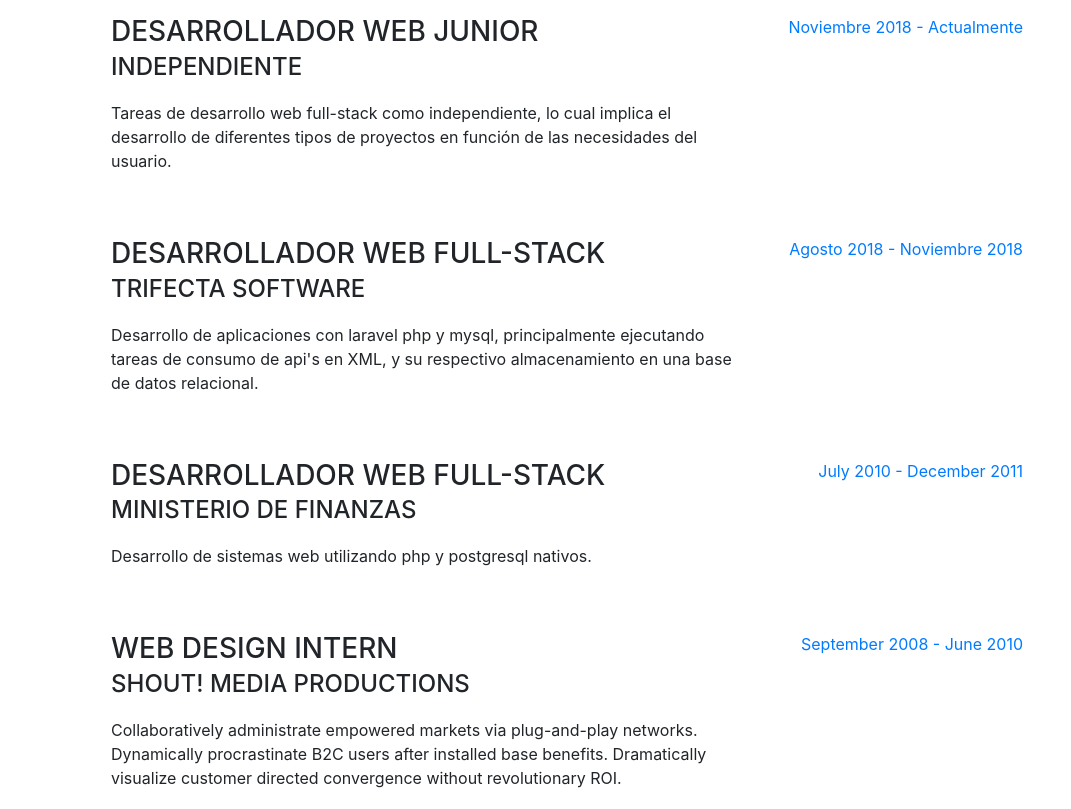
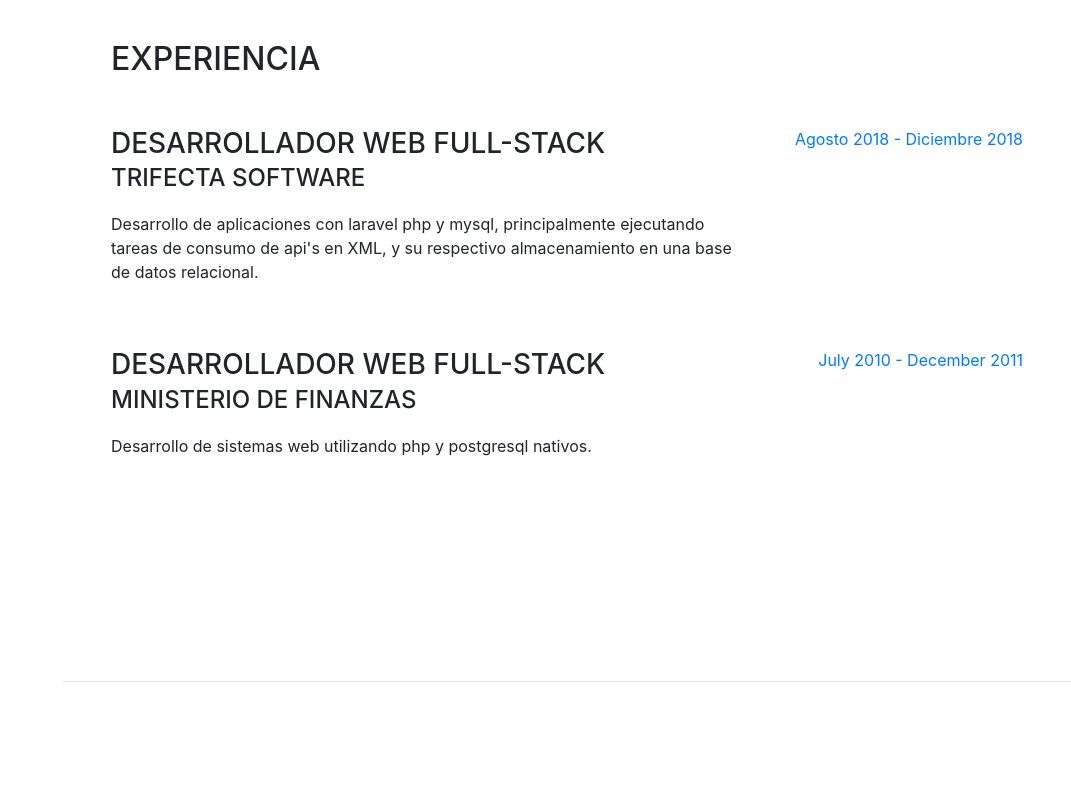
Before and after one commit to jperdomo95/personal-site, a website with bundled scripts: page index.html in a window 1280 px wide. Shown: the part 920-1729 px from the top of the page, without its empty margins (209-1280 px from the left). Built offline with nearby package versions, Linux system fonts and the light colour scheme; a web font is replaced by a local one.

```diff
--- a/index.html
+++ b/index.html
@@ -8,7 +8,7 @@
     <meta name="description" content="">
     <meta name="author" content="">
 
-    <title>Resume - Start Bootstrap Theme</title>
+    <title>Mi sitio personal</title>
 
     <!-- Bootstrap core CSS -->
     <link href="vendor/bootstrap/css/bootstrap.min.css" rel="stylesheet">
@@ -92,18 +92,6 @@
       <section class="resume-section p-3 p-lg-5 d-flex flex-column" id="experience">
         <div class="my-auto">
           <h2 class="mb-5">Experiencia</h2>
-
-          <div class="resume-item d-flex flex-column flex-md-row mb-5">
-            <div class="resume-content mr-auto">
-              <h3 class="mb-0">Desarrollador Web Junior</h3>
-              <div class="subheading mb-3">Independiente</div>
-              <p>Tareas de desarrollo web full-stack como independiente, lo cual implica el desarrollo de diferentes tipos de proyectos en función de las necesidades del usuario.</p>
-            </div>
-            <div class="resume-date text-md-right">
-              <span class="text-primary">Noviembre 2018 - Actualmente</span>
-            </div>
-          </div>
-
           <div class="resume-item d-flex flex-column flex-md-row mb-5">
             <div class="resume-content mr-auto">
               <h3 class="mb-0">Desarrollador Web Full-Stack</h3>
@@ -111,7 +99,7 @@
               <p>Desarrollo de aplicaciones con laravel php y mysql, principalmente ejecutando tareas de consumo de api's en XML, y su respectivo almacenamiento en una base de datos relacional.</p>
             </div>
             <div class="resume-date text-md-right">
-              <span class="text-primary">Agosto 2018 - Noviembre 2018</span>
+              <span class="text-primary">Agosto 2018 - Diciembre 2018</span>
             </div>
           </div>
 
@@ -125,18 +113,6 @@
               <span class="text-primary">July 2010 - December 2011</span>
             </div>
           </div>
-
-          <div class="resume-item d-flex flex-column flex-md-row">
-            <div class="resume-content mr-auto">
-              <h3 class="mb-0">Web Design Intern</h3>
-              <div class="subheading mb-3">Shout! Media Productions</div>
-              <p>Collaboratively administrate empowered markets via plug-and-play networks. Dynamically procrastinate B2C users after installed base benefits. Dramatically visualize customer directed convergence without revolutionary ROI.</p>
-            </div>
-            <div class="resume-date text-md-right">
-              <span class="text-primary">September 2008 - June 2010</span>
-            </div>
-          </div>
-
         </div>
 
       </section>
@@ -161,7 +137,6 @@
             <div class="resume-content mr-auto">
               <h3 class="mb-0">Colegio Cervantes</h3>
               <div class="subheading mb-3">Bachiller en Ciencias</div>
-              <p>GPA: 3.56</p>
             </div>
             <div class="resume-date text-md-right">
               <span class="text-primary">Enero 2008 - Julio 2013</span>
```
